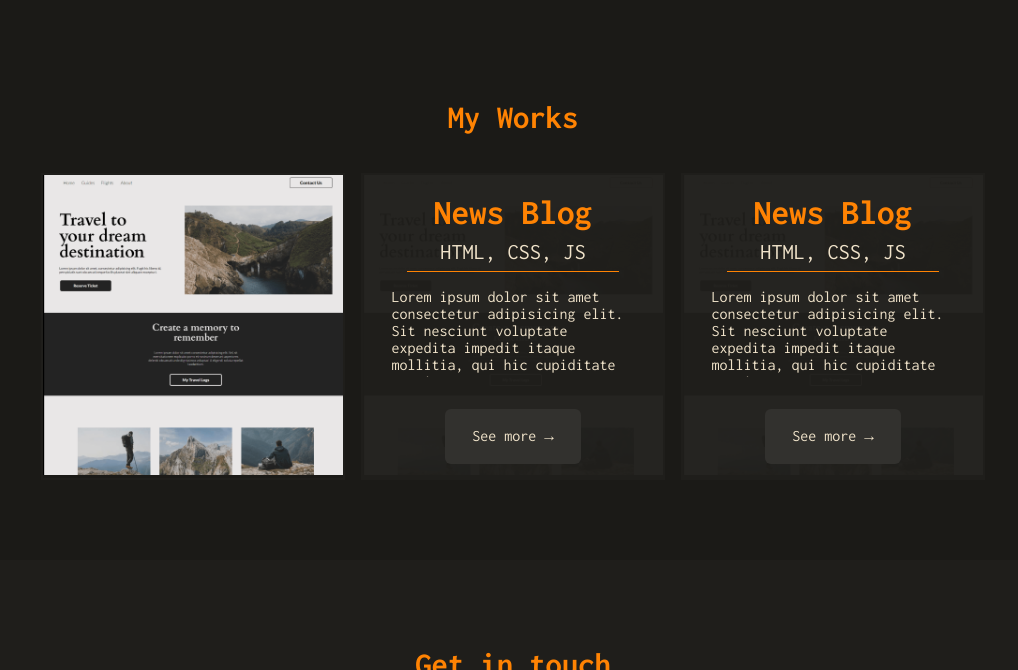
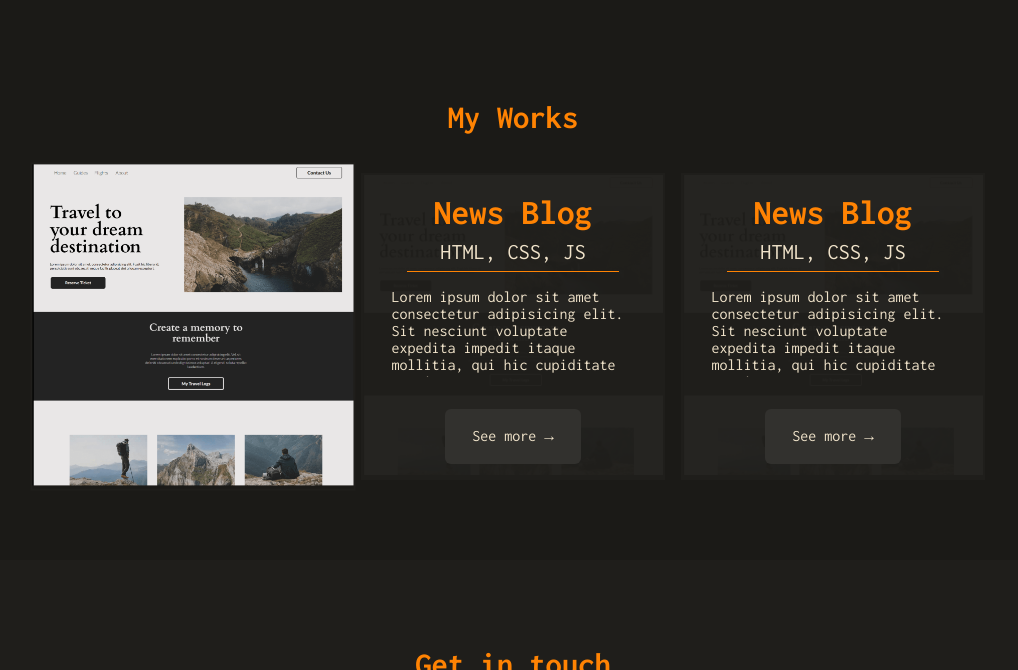
Before and after one commit to danyhoshi/portfolioproject, a website: page index.html in a window 1280 px wide. In both pictures the pointer is over the element 320 px from the left and 1916 px from the top of the page. Shown: the part 1590-2260 px from the top of the page, without its empty margins (127-1145 px from the left). Drawn offline with nearby package versions, Linux system fonts and the light colour scheme.

Commit message:
Add scale effect to works

```diff
--- a/css/style.css
+++ b/css/style.css
@@ -455,6 +455,7 @@ h3 {
   max-height: 23.7rem;
   min-height: 15rem;
   margin: 1rem 0 1rem 0;
+  transition: transform 1s ease-in-out;
 }
 
 .container-project {
@@ -648,6 +649,10 @@ h3 {
 .work-card:hover .work-info {
   opacity: 0;
   pointer-events: none;
+}
+
+.work-card:hover {
+  transform: scale(1.07, 1.07);
 }
 
 .skill:hover {
```
